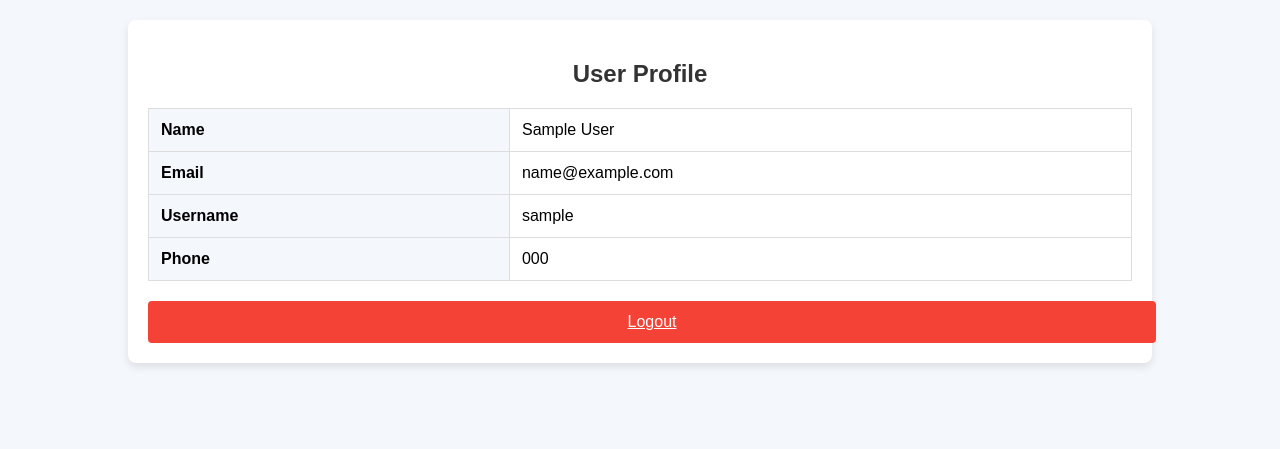
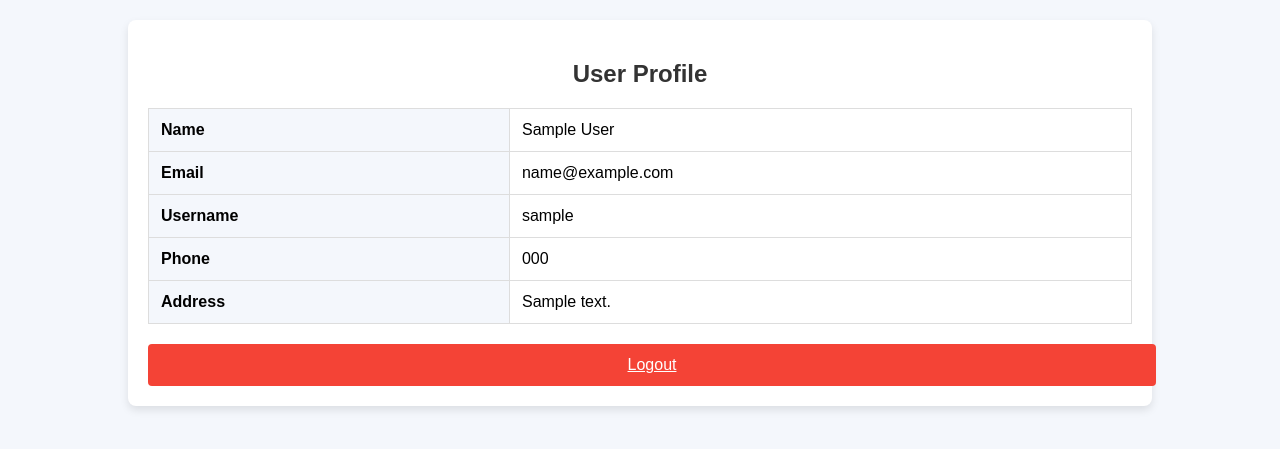
Before and after one commit to adrian-dev-art/sq, a PHP site: page /sq-login/dashboard.php in a window 1280 px wide. Shown: the top 449 px of the page. Run offline with PHP 8.4, Linux system fonts and the light colour scheme; the visitor is signed in with stand-in values (Sample User, id 1); tables that the repository leaves empty or names only in its code hold one stand-in row (values such as "Sample post").

Commit message:
add: address field in user profile by Dimas

```diff
--- a/dashboard.php
+++ b/dashboard.php
@@ -33,6 +33,7 @@ $row = $result->fetch_assoc();
 $username = $row['username'];
 $email = $row['email'];
 $name = $row['name'];
+$address = $row['address'];
 $phone = $row['phone']; // Assuming phone is stored in the database
 
 $conn->close();
@@ -124,6 +125,10 @@ $conn->close();
                 <th>Phone</th>
                 <td><?php echo $phone ? $phone : 'Not Available'; ?></td>
             </tr>
+            <tr>
+                <th>Address</th>
+                <td><?php echo $address; ?></td>
+            </tr>
         </table>
 
         <a href="logout.php" class="logout-btn">Logout</a>
```
